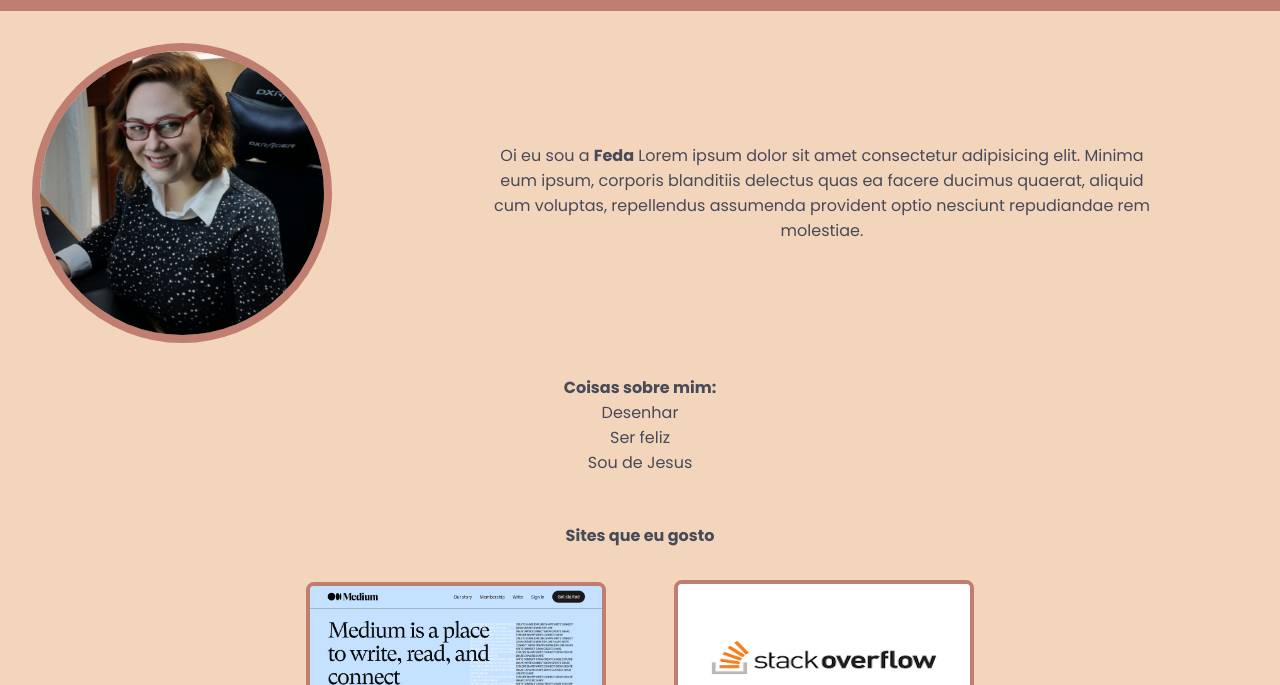
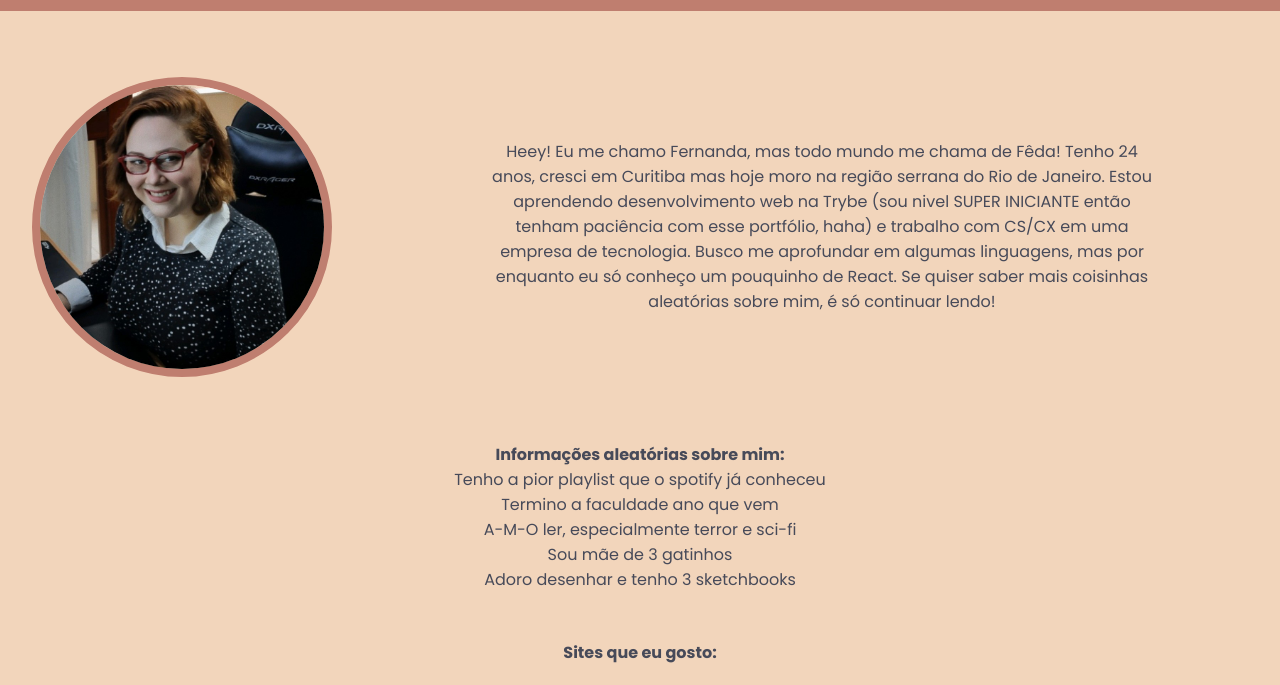
Before and after one commit to feeeeeda/feeeeeda.github.io, a plain HTML site: page index.html in a window 1280 px wide. Shown: the part 53-738 px from the top of the page. Drawn offline with Linux system fonts and the light colour scheme.

Commit message:
ajustando as listas

```diff
--- a/index.html
+++ b/index.html
@@ -17,23 +17,20 @@
           alt="Foto de Fernanda Guerra sorrindo com uma blusa bonitinha"
         />
         <p class="description">
-          Oi eu sou a <strong>Feda</strong> Lorem ipsum dolor sit amet
-          consectetur adipisicing elit. Minima eum ipsum, corporis blanditiis
-          delectus quas ea facere ducimus quaerat, aliquid cum voluptas,
-          repellendus assumenda provident optio nesciunt repudiandae rem
-          molestiae.
-        </p>
+          Heey! Eu me chamo Fernanda, mas todo mundo me chama de Fêda! Tenho 24 anos, cresci em Curitiba mas hoje moro na região serrana do Rio de Janeiro. Estou aprendendo desenvolvimento web na Trybe (sou nivel SUPER INICIANTE então tenham paciência com esse portfólio, haha) e trabalho com CS/CX em uma empresa de tecnologia. Busco me aprofundar em algumas linguagens, mas por enquanto eu só conheço um pouquinho de React. Se quiser saber mais coisinhas aleatórias sobre mim, é só continuar lendo!        </p>
       </div>
       <div class="list-container">
-        <h4>Coisas sobre mim:</h4>
+        <h4>Informações aleatórias sobre mim: </h4>
         <ul class="list">
-          <li>Desenhar</li>
-          <li>Ser feliz</li>
-          <li>Sou de Jesus</li>
+          <li>Tenho a pior playlist que o spotify já conheceu</li>
+          <li>Termino a faculdade ano que vem</li>
+          <li>A-M-O ler, especialmente terror e sci-fi</li>
+          <li>Sou mãe de 3 gatinhos</li>
+          <li>Adoro desenhar e tenho 3 sketchbooks</li>
         </ul>
       </div>
       <div class="sites-container">
-        <h4>Sites que eu gosto</h4>
+        <h4>Sites que eu gosto: </h4>
         <div>
           <a target="_blank" href="https://medium.com/">
             <img
--- a/styles.css
+++ b/styles.css
@@ -80,7 +80,7 @@ body {
 
 #footer {
   display: flex;
-  justify-content: space-around;
+  justify-content: space-evenly;
   background-color: var(--color);
   height: 10vh;
   align-items: center;
```
